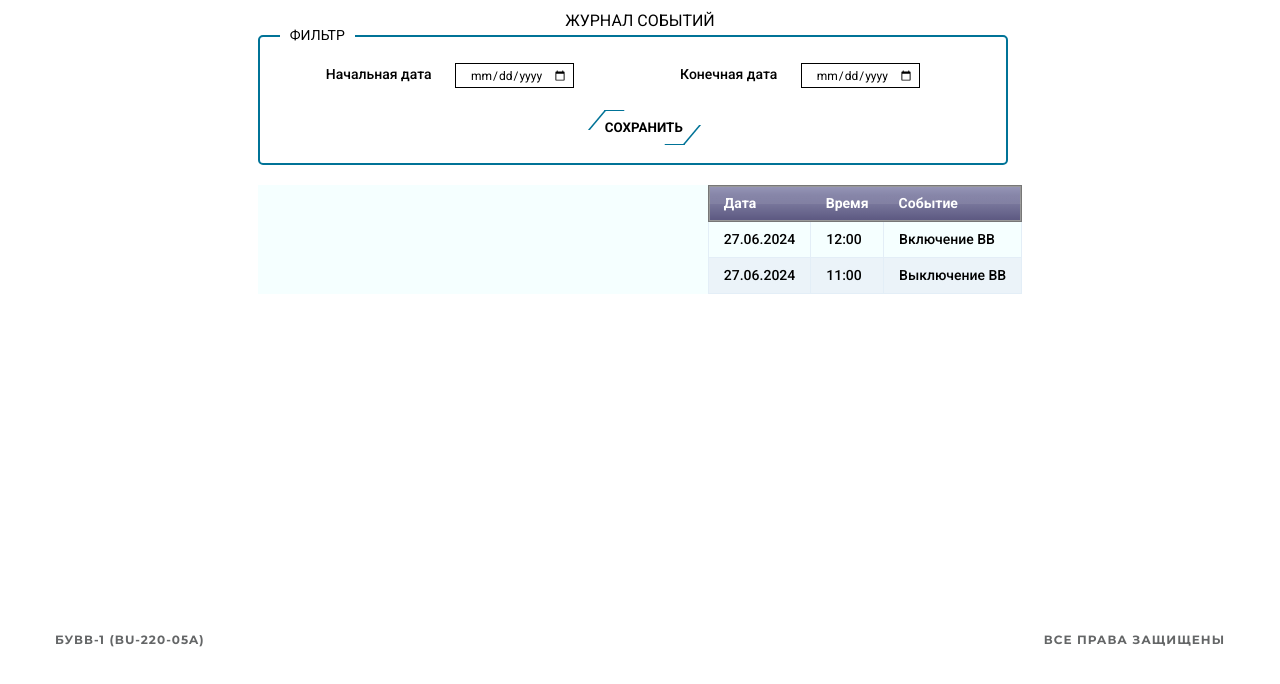
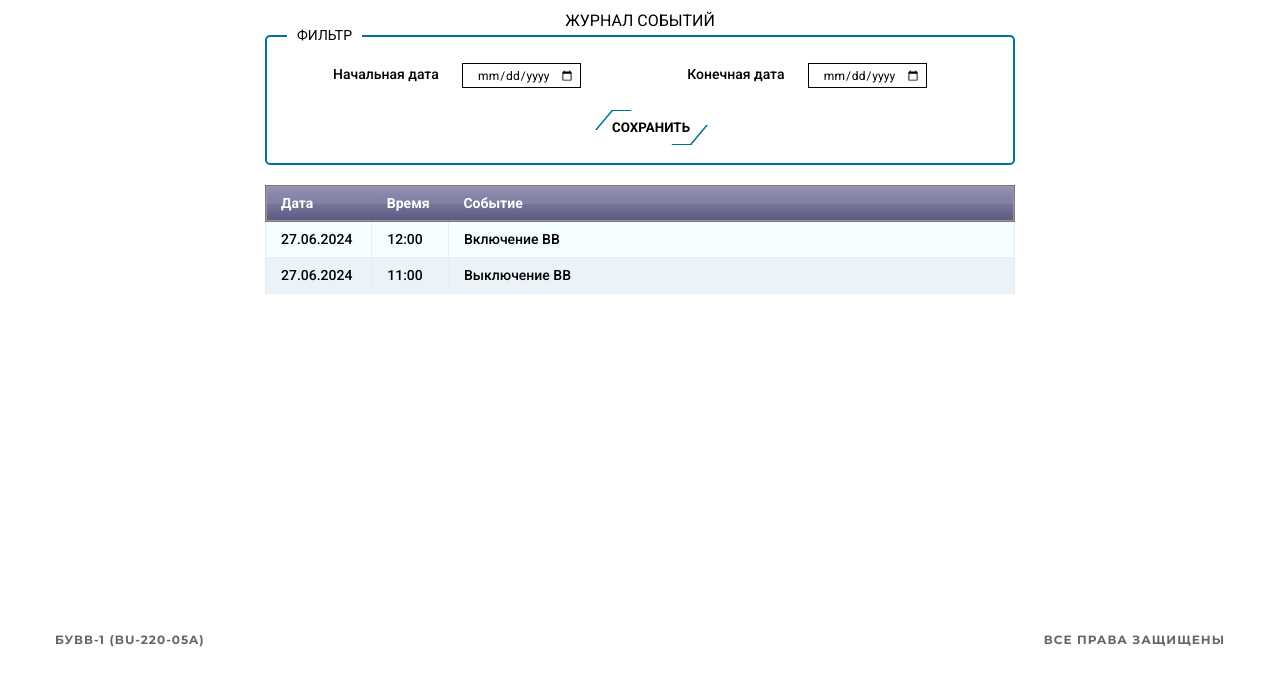
Before and after one commit to Ridikylys/BUVV, a plain HTML site: page eventlog.html in a window 1280 px wide. Shown: the part 112-796 px from the top of the page. Drawn offline with Linux system fonts and the light colour scheme; files whose address does not match are found by name.

Commit message:
table try2

```diff
--- a/#source/scss/style.scss
+++ b/#source/scss/style.scss
@@ -1113,6 +1113,9 @@
 	display: flex;
 	justify-content: center;
   }
+  tbody {
+	width: 100%;
+  }
   .table_blur th {
 	border-top: 1px solid #777777;
 	border-bottom: 1px solid #777777;
@@ -1121,16 +1124,17 @@
 	color: white;
 	padding: 10px 15px;
 	position: relative;
-	//width: 40%;
-  }
-
-  .data-column, .time-column {
-	width: 20%;
+	//width: 100%;
   }
 
   .event-column {
-	width: 60%;
+	width: 50%;
   }
+  .data-column, .time-column {
+	width: 1%;
+  }
+
+
 
   .table_blur th:after {
 	content: "";
--- a/css/pre-style.css
+++ b/css/pre-style.css
@@ -1478,6 +1478,10 @@
           justify-content: center;
 }
 
+tbody {
+  width: 100%;
+}
+
 .table_blur th {
   border-top: 1px solid #777777;
   border-bottom: 1px solid #777777;
@@ -1490,12 +1494,12 @@
   position: relative;
 }
 
+.event-column {
+  width: 50%;
+}
+
 .data-column, .time-column {
-  width: 20%;
-}
-
-.event-column {
-  width: 60%;
+  width: 1%;
 }
 
 .table_blur th:after {
--- a/eventlog.html
+++ b/eventlog.html
@@ -65,11 +65,6 @@
 					</form>
 					<div class="eventlog-table">
 						<table class="table_blur">
-							<colgroup>
-								<col style="width:100px">
-								<col style="width:150px">
-								<col style="width:200px">
-							</colgroup>
 							<tr>
 							  <th class="data-column">Дата</th>
 							  <th class="time-column">Время</th>
```
Also changed, not shown: 1 other file.
